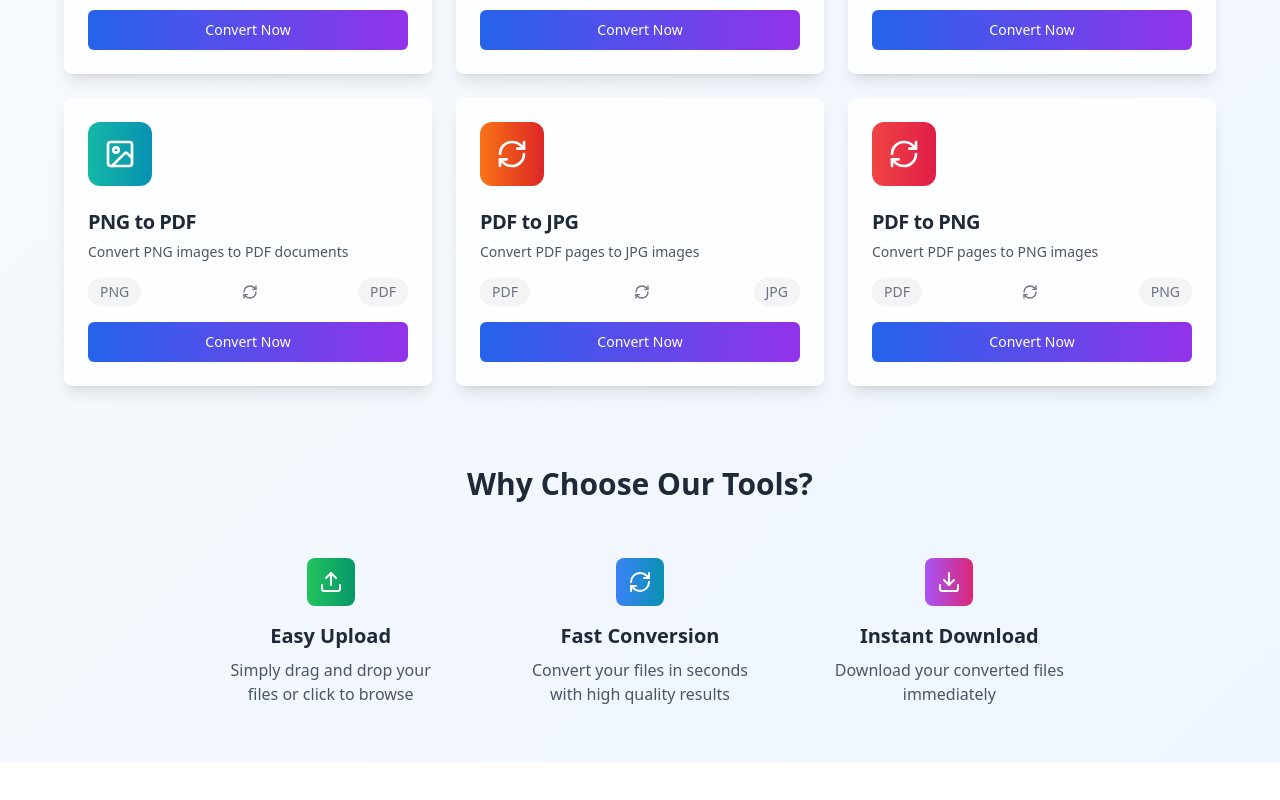
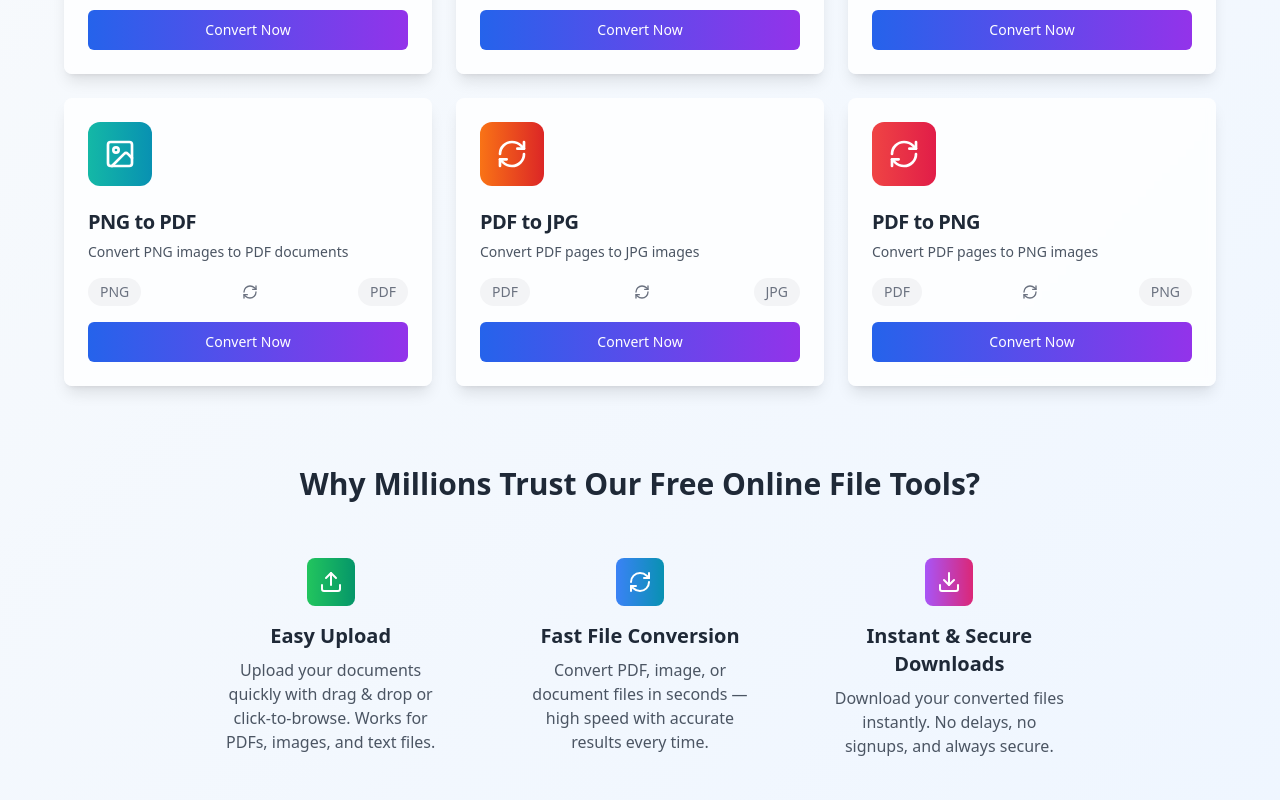
Before and after one commit to coderzafii/digital-document-suite-21, a React (Vite) app: page / in a window 1280 px wide. Shown: the part 507-1307 px from the top of the page. Before the commit the page ends 1269 px from the top, so only its background shows below. Built offline with nearby package versions, Linux system fonts and the light colour scheme.

Commit message:
Visual edit in Lovable
Edited UI in Lovable

```diff
--- a/src/pages/Index.tsx
+++ b/src/pages/Index.tsx
@@ -109,28 +109,28 @@ const Index = () => {
 
           {/* Features Section */}
           <div className="mt-20 text-center">
-            <h2 className="text-3xl font-bold text-gray-800 mb-8">Why Choose Our Tools?</h2>
+            <h2 className="text-3xl font-bold text-gray-800 mb-8">Why Millions Trust Our Free Online File Tools?</h2>
             <div className="grid grid-cols-1 md:grid-cols-3 gap-8 max-w-4xl mx-auto">
               <div className="p-6">
                 <div className="w-12 h-12 bg-gradient-to-r from-green-500 to-emerald-600 rounded-lg flex items-center justify-center mx-auto mb-4">
                   <Upload className="w-6 h-6 text-white" />
                 </div>
                 <h3 className="text-xl font-semibold text-gray-800 mb-2">Easy Upload</h3>
-                <p className="text-gray-600">Simply drag and drop your files or click to browse</p>
+                <p className="text-gray-600">Upload your documents quickly with drag & drop or click-to-browse. Works for PDFs, images, and text files.</p>
               </div>
               <div className="p-6">
                 <div className="w-12 h-12 bg-gradient-to-r from-blue-500 to-cyan-600 rounded-lg flex items-center justify-center mx-auto mb-4">
                   <RefreshCw className="w-6 h-6 text-white" />
                 </div>
-                <h3 className="text-xl font-semibold text-gray-800 mb-2">Fast Conversion</h3>
-                <p className="text-gray-600">Convert your files in seconds with high quality results</p>
+                <h3 className="text-xl font-semibold text-gray-800 mb-2">Fast File Conversion</h3>
+                <p className="text-gray-600">Convert PDF, image, or document files in seconds — high speed with accurate results every time.</p>
               </div>
               <div className="p-6">
                 <div className="w-12 h-12 bg-gradient-to-r from-purple-500 to-pink-600 rounded-lg flex items-center justify-center mx-auto mb-4">
                   <Download className="w-6 h-6 text-white" />
                 </div>
-                <h3 className="text-xl font-semibold text-gray-800 mb-2">Instant Download</h3>
-                <p className="text-gray-600">Download your converted files immediately</p>
+                <h3 className="text-xl font-semibold text-gray-800 mb-2">Instant & Secure Downloads</h3>
+                <p className="text-gray-600">Download your converted files instantly. No delays, no signups, and always secure.</p>
               </div>
             </div>
           </div>
```
